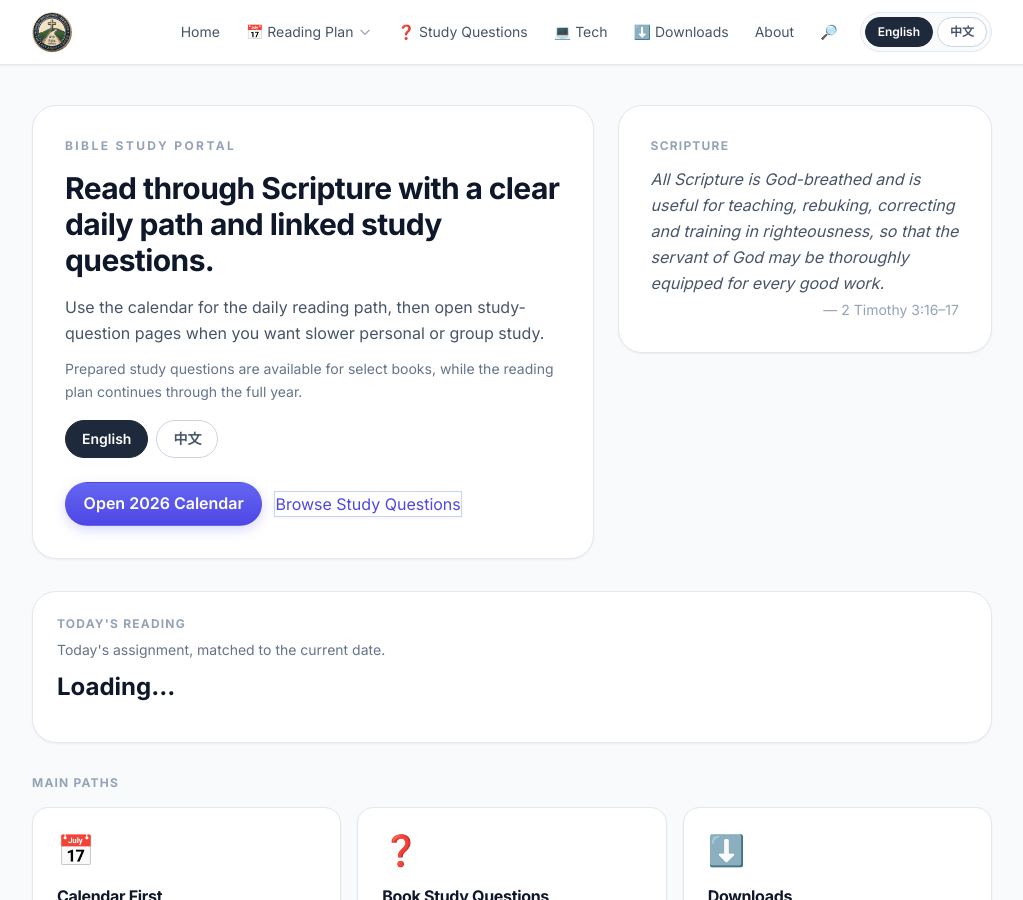
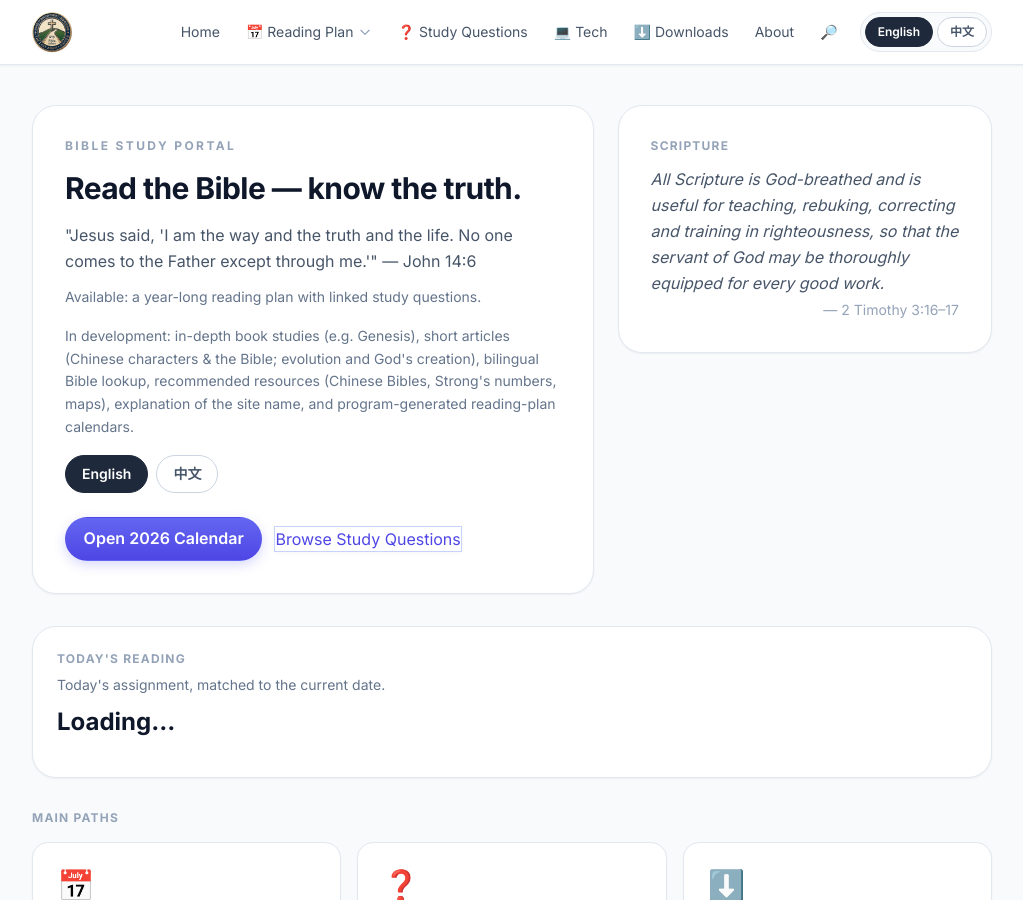
Before and after one commit to mansli7/mansli7.github.io, a Jekyll site: the page built from index.md, in a window 1280 px wide and 900 px high. Shown: the whole window, without its empty margins (128-1151 px from the left). Built offline with Jekyll 4.4.1, drawn with Linux system fonts in a browser that asks for light colours; nearby versions of some CDN libraries.

Commit message:
change hero

```diff
--- a/index.md
+++ b/index.md
@@ -7,12 +7,14 @@ title: Home
   <section class="bg-white rounded-3xl border border-slate-200 shadow-sm p-8">
     <p class="card-en text-xs font-bold tracking-[0.2em] text-slate-400 uppercase mb-4">Bible Study Portal</p>
     <p class="card-zh text-xs font-bold tracking-[0.2em] text-slate-400 uppercase mb-4">聖經學習入口</p>
-    <h1 class="card-en text-2xl sm:text-3xl font-bold text-slate-900 leading-tight mb-4 max-w-2xl">Read through Scripture with a clear daily path and linked study questions.</h1>
-    <h1 class="card-zh text-2xl sm:text-3xl font-bold text-slate-900 leading-tight mb-4 max-w-2xl">用清楚的每日路徑讀完整本聖經，並在需要時進入對應的學習問題。</h1>
-    <p class="card-en text-slate-600 leading-relaxed mb-3">Use the calendar for the daily reading path, then open study-question pages when you want slower personal or group study.</p>
-    <p class="card-zh text-slate-600 leading-relaxed mb-3">先用月曆進入每天的讀經安排，之後若要更慢地個人思想或小組查考，再打開學習問題頁面。</p>
-    <p class="card-en text-sm text-slate-500 leading-relaxed mb-4">Prepared study questions are available for select books, while the reading plan continues through the full year.</p>
-    <p class="card-zh text-sm text-slate-500 leading-relaxed mb-4">目前部分書卷已提供整理好的學習問題，整年的讀經計劃則持續完整前進。</p>
+    <h1 class="card-en text-2xl sm:text-3xl font-bold text-slate-900 leading-tight mb-4 max-w-2xl">Read the Bible — know the truth.</h1>
+    <h1 class="card-zh text-2xl sm:text-3xl font-bold text-slate-900 leading-tight mb-4 max-w-2xl">閱讀聖經，認識真理</h1>
+    <p class="card-en text-slate-600 leading-relaxed mb-3">"Jesus said, 'I am the way and the truth and the life. No one comes to the Father except through me.'" — John 14:6</p>
+    <p class="card-zh text-slate-600 leading-relaxed mb-3">耶穌說「我就是道路、真理、生命；若不藉著我，沒有人能到父那裡去。」— 約翰福音 14:6</p>
+    <p class="card-en text-sm text-slate-500 leading-relaxed mb-4">Available: a year-long reading plan with linked study questions.</p>
+    <p class="card-zh text-sm text-slate-500 leading-relaxed mb-4">已有：一年通讀聖經計劃，配合聖經思考問題。</p>
+    <p class="card-en text-sm text-slate-500 leading-relaxed mb-4">In development: in-depth book studies (e.g. Genesis), short articles (Chinese characters & the Bible; evolution and God's creation), bilingual Bible lookup, recommended resources (Chinese Bibles, Strong's numbers, maps), explanation of the site name, and program-generated reading-plan calendars.</p>
+    <p class="card-zh text-sm text-slate-500 leading-relaxed mb-4">在建：精讀書卷（例如創世記）、短文分享（漢字與聖經、進化論與神的創造）、中英經文查詢、網站推薦與地圖、網站名稱說明，以及用程序生成的讀經計劃日曆。</p>
     <div class="flex flex-wrap items-center gap-2 mb-6">
       <button type="button" data-lang-switch="en" class="lang-switch px-4 py-2 rounded-full text-sm font-semibold">English</button>
       <button type="button" data-lang-switch="zh" class="lang-switch px-4 py-2 rounded-full text-sm font-semibold">中文</button>
```
